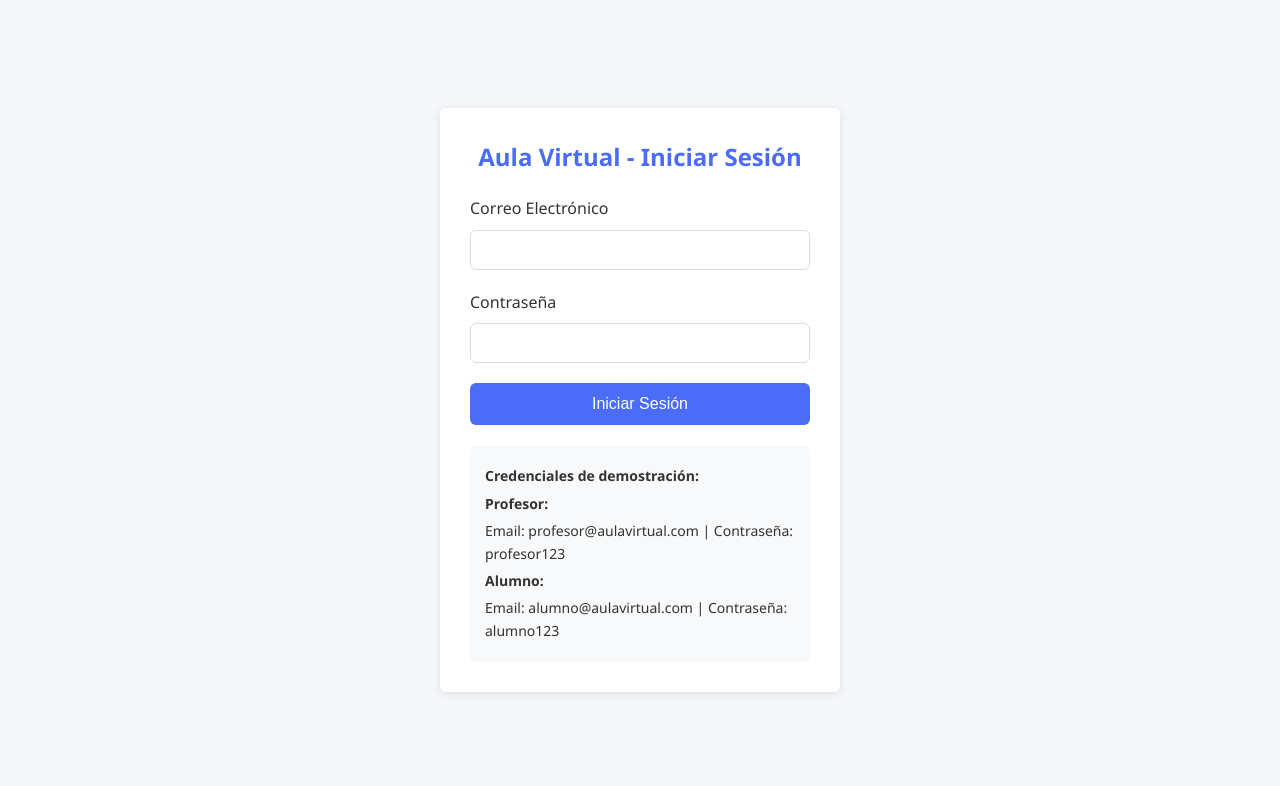
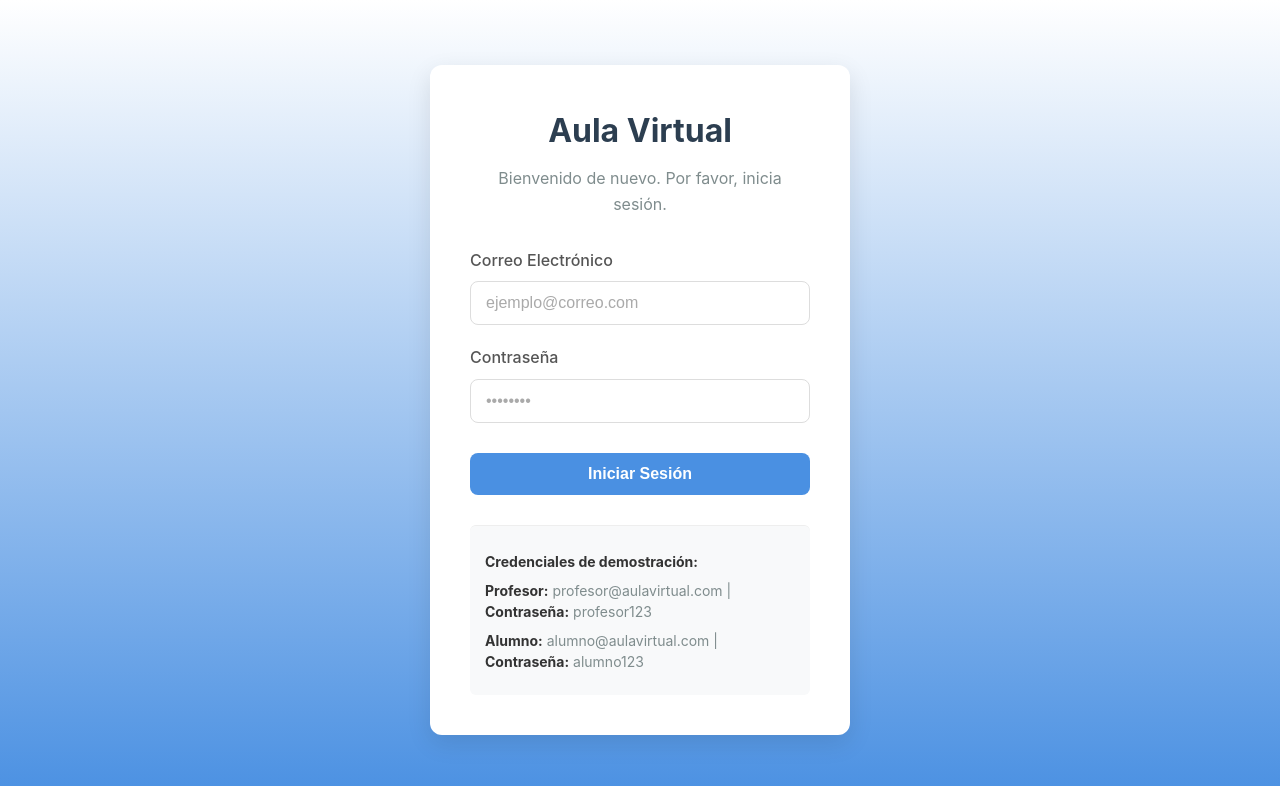
Before and after one commit to SanchezMRL/CLASS, a React (Create React App) app: page /login in a window 1280 px wide. Shown: the top 786 px of the page. Built offline with nearby package versions, Linux system fonts and the light colour scheme.

Commit message:
Update Login.js

```diff
--- a/src/components/auth/Login.js
+++ b/src/components/auth/Login.js
@@ -1,6 +1,8 @@
 import React, { useState, useContext } from "react";
 import { useNavigate, Link } from "react-router-dom";
 import { AuthContext } from "../../context/AuthContext";
+// Asegúrate de que esta línea apunte correctamente a tu archivo CSS
+import "../../styles/login.css";
 
 const Login = () => {
   const [email, setEmail] = useState("");
@@ -33,8 +35,11 @@ const Login = () => {
   return (
     <div className="login-container">
       <div className="login-form">
-        <h2>Aula Virtual - Iniciar Sesión</h2>
+        <h2>Aula Virtual</h2>
+        <p>Bienvenido de nuevo. Por favor, inicia sesión.</p>
+
         {error && <div className="error-message">{error}</div>}
+
         <form onSubmit={handleSubmit}>
           <div className="form-group">
             <label htmlFor="email">Correo Electrónico</label>
@@ -44,6 +49,7 @@ const Login = () => {
               value={email}
               onChange={(e) => setEmail(e.target.value)}
               required
+              placeholder="ejemplo@correo.com"
             />
           </div>
           <div className="form-group">
@@ -54,18 +60,18 @@ const Login = () => {
               value={password}
               onChange={(e) => setPassword(e.target.value)}
               required
+              placeholder="••••••••"
             />
           </div>
           <button type="submit" className="login-button" disabled={isLoading}>
             {isLoading ? "Iniciando sesión..." : "Iniciar Sesión"}
           </button>
         </form>
+
         <div className="demo-credentials">
           <p><strong>Credenciales de demostración:</strong></p>
-          <p><strong>Profesor:</strong></p>
-          <p>Email: profesor@aulavirtual.com | Contraseña: profesor123</p>
-          <p><strong>Alumno:</strong></p>
-          <p>Email: alumno@aulavirtual.com | Contraseña: alumno123</p>
+          <p><strong>Profesor:</strong> profesor@aulavirtual.com | <strong>Contraseña:</strong> profesor123</p>
+          <p><strong>Alumno:</strong> alumno@aulavirtual.com | <strong>Contraseña:</strong> alumno123</p>
         </div>
       </div>
     </div>
```
